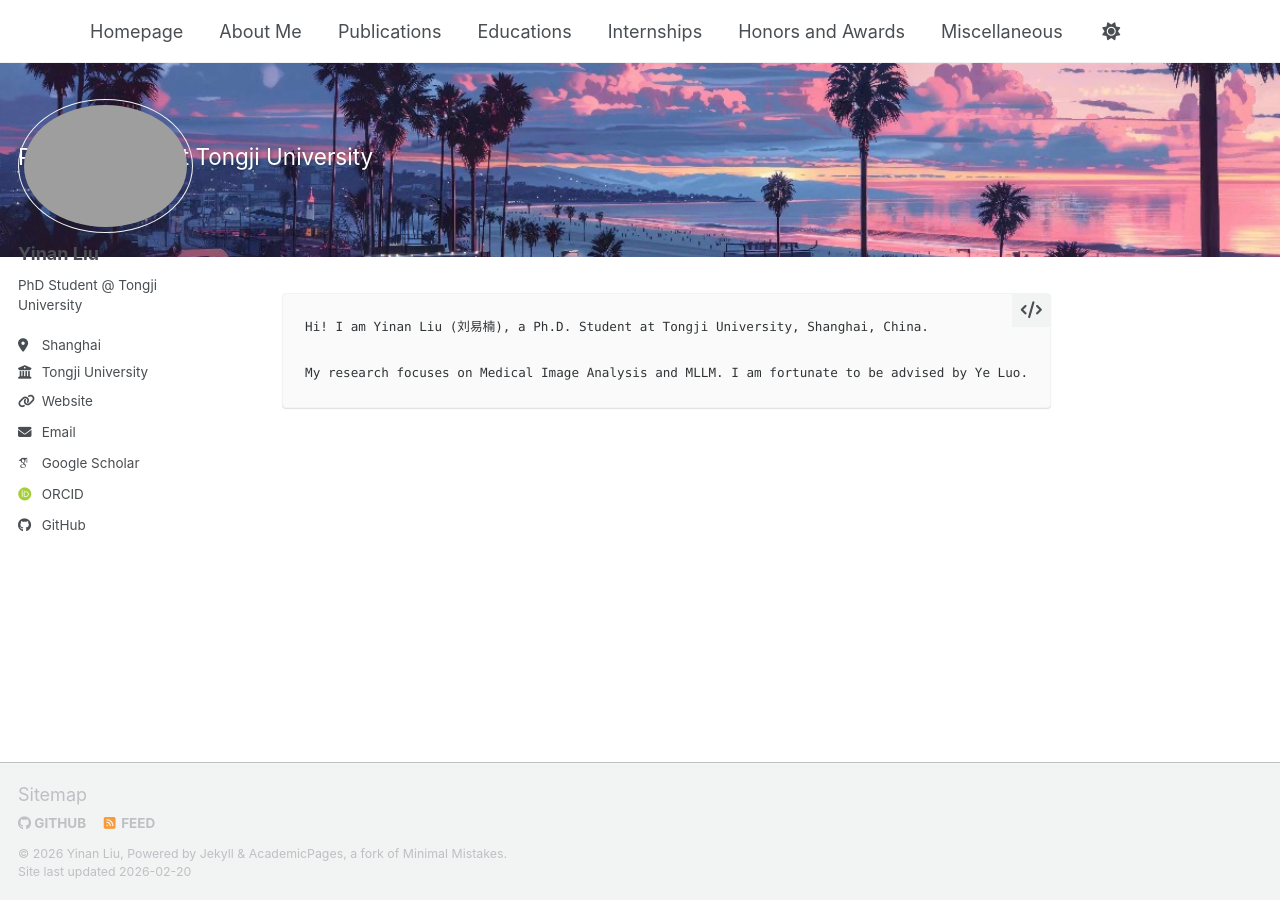
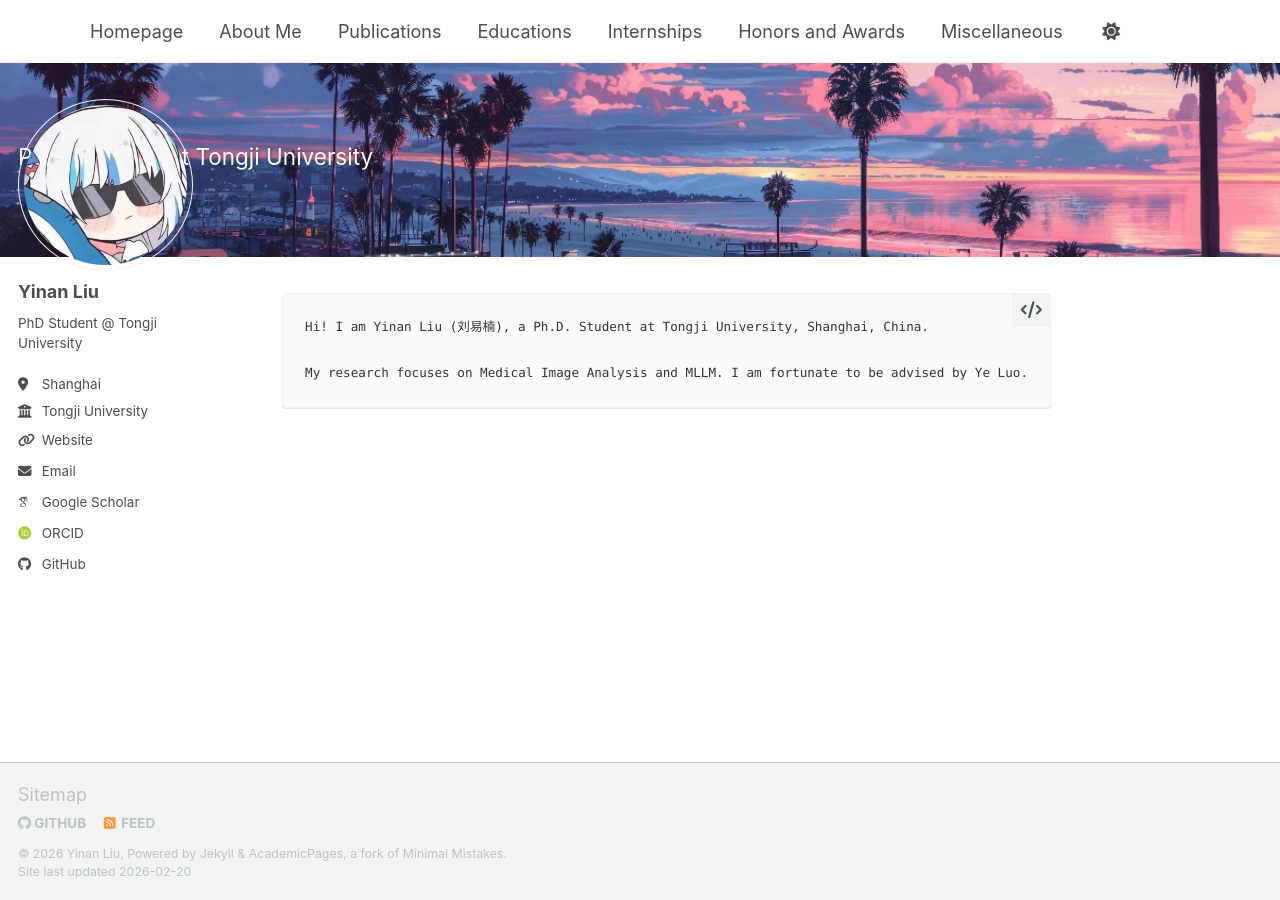
Before and after one commit to yogurt-lyn/yogurt-lyn.github.io, a Jekyll site: the page built from index.md, in a window 1280 px wide. Built offline with Jekyll 4.4.1, drawn with Linux system fonts in a browser that asks for light colours; some web fonts are replaced; a script bundle is joined from its source files by our own code; library files that are not in the unit come from our copies.

Commit message:
Update _config.yml

```diff
--- a/_config.yml
+++ b/_config.yml
@@ -7,7 +7,7 @@
 # server process.
 
 # Basic Site Settings
-locale                   : "Shanghai"
+locale                   : ""
 site_theme               : "default" # The available themes options are "default", "air", "sunrise", "mint", "dirt" and "contrast"
 title                    : ""
 title_separator          : "-"
@@ -23,7 +23,7 @@ remote_theme: academicpages/academicpages.github.io
 #               Additional customization can be done by editing /_includes/author-profile.html
 author:
   # Biographic information
-  avatar           : "assets/images/lynne.jpg"
+  avatar           : "lynne.jpg"
   name             : "Yinan Liu"
   pronouns         : # example: "she/her"
   bio              : "PhD Student @ Tongji University"
```
